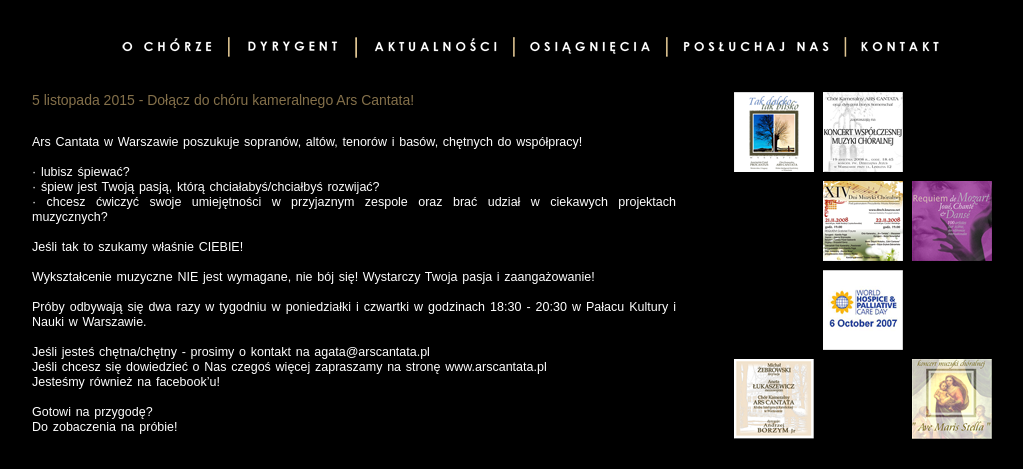
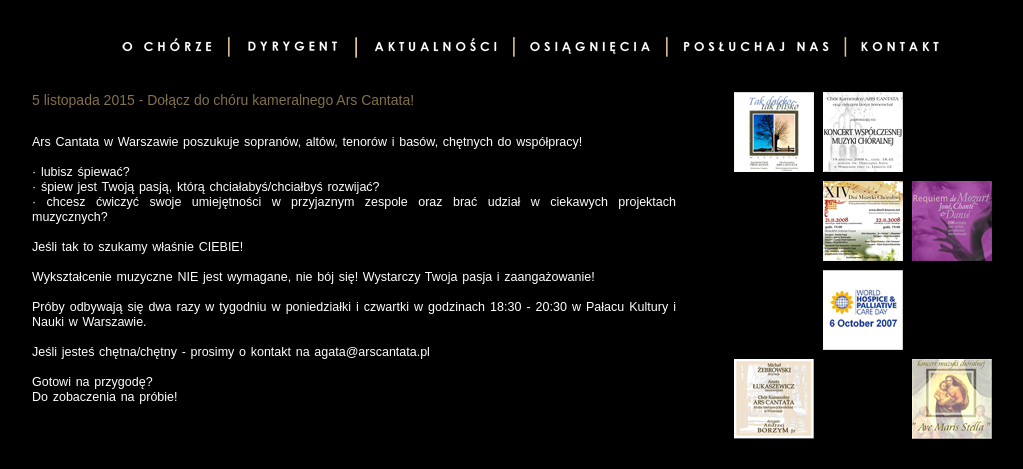
Before and after one commit to ars-cantata/ars-cantata.github.io, a Jekyll site: the page built from _posts/2015-11-05-Nabor.md, in a window 1280 px wide, cut to the strip 0-469 px from the top of the page. Shown: the whole strip, without its empty margins (123-1146 px from the left). Built offline with Jekyll 4.4.1, drawn with Linux system fonts in a browser that asks for light colours.

Commit message:
Nabór korekty estetyczne

```diff
--- a/_posts/2015-11-05-Nabor.md
+++ b/_posts/2015-11-05-Nabor.md
@@ -22,10 +22,6 @@ Próby odbywają się dwa razy w tygodniu w poniedziałki i czwartki w godzinach
 <br>
 Jeśli jesteś chętna/chętny - prosimy o kontakt na agata@arscantata.pl
 <br>
-Jeśli chcesz się dowiedzieć o Nas czegoś więcej zapraszamy na stronę www.arscantata.pl
-<br>
-Jesteśmy również na facebook'u!
-<br>
 <br>
 Gotowi na przygodę?
 <br>
```
